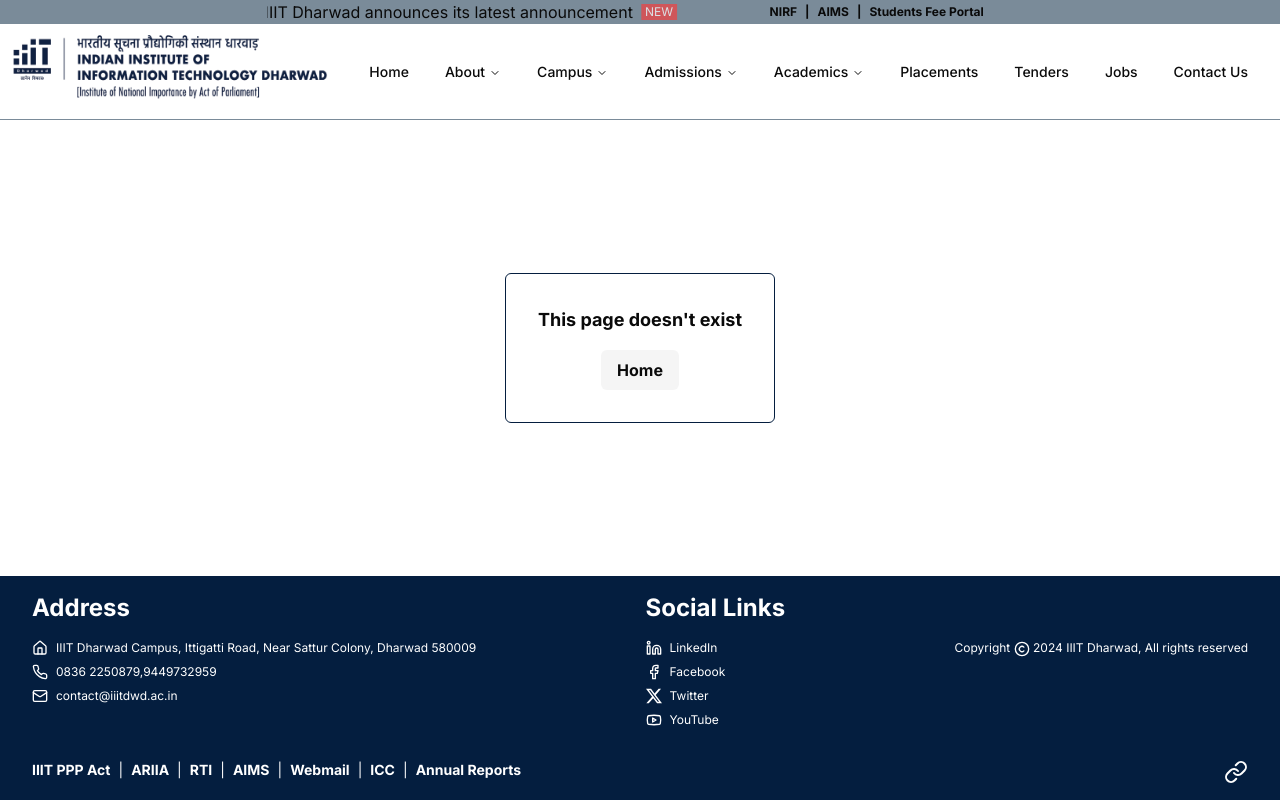
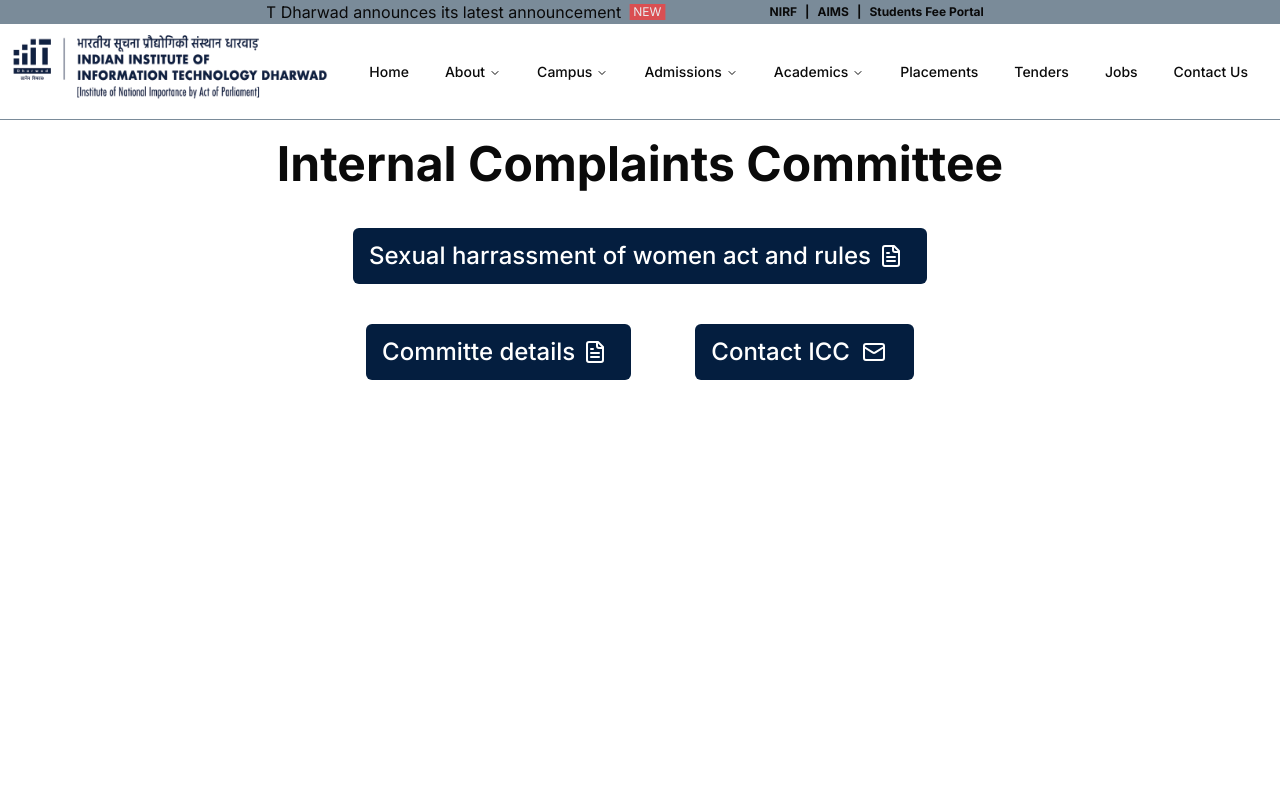
Before and after one commit to Velocity-IIITDWD/iiitdwd.ac.in, a Next.js app: page /icc in a window 1280 px wide. Before the commit this address had no page. Shown: the top 800 px of the page. Built offline with nearby package versions, Linux system fonts and the light colour scheme.

Commit message:
Icc page and nirf titile

```diff
--- /dev/null
+++ b/app/icc/layout.tsx
@@ -0,0 +1,9 @@
+import { Metadata } from 'next';
+
+export default function AcademicsLayout({ children } : { children: React.ReactNode }) {
+  return children;
+}
+
+export const metadata: Metadata = {
+  title: 'Icc',
+};
--- /dev/null
+++ b/app/icc/page.tsx
@@ -0,0 +1,40 @@
+"use client"
+
+
+import React from 'react'
+import { Button } from '@/components/ui/button';
+
+import { FileText, Mail } from 'lucide-react';
+
+const openLink = (url: string) => {
+    window.open(url, '_blank');
+};
+
+
+
+const page = () => {
+    return (
+        <>
+
+
+
+            <div className="cont flex flex-col items-center min-h-[90vh]">
+                <div className="head my-5 font-bold text-center text-2xl md:text-3xl lg:text-5xl">Internal Complaints Committee</div>
+                <Button onClick={() => { openLink("https://iiitdwd.ac.in/docs/sexual-harrassment-of-women-act-and-rules-2013.pdf") }} className=' h-auto text-white text-[11px]  md:text-2xl w-fit my-5 bg-dwd-primary hover:drop-shadow-xl    hover:scale-[1.05] transition' >Sexual harrassment of women act and rules<FileText className='m-2' /></Button>
+                <div className="2btns flex gap-5 md:gap-16">
+                    <Button onClick={() => { openLink("https://iiitdwd.ac.in/docs/Committe-details-for-website.pdf") }} className=' h-auto text-white text-[11px]  md:text-2xl w-max my-5 bg-dwd-primary hover:drop-shadow-xl    hover:scale-[1.05] transition' >Committe details <FileText className='m-2' /></Button>
+                    <Button onClick={() => { openLink("mailto:icc@iiitdwd.ac.in") }} className=' h-auto text-white text-[11px]  md:text-2xl w-max my-5 bg-dwd-primary hover:drop-shadow-xl    hover:scale-[1.05] transition' > Contact ICC <Mail className='my-2 mx-3' /></Button>
+                </div>
+
+
+
+            </div>
+
+
+
+
+        </>
+    )
+}
+
+export default page
--- /dev/null
+++ b/app/nirf/layout.tsx
@@ -0,0 +1,9 @@
+import { Metadata } from 'next';
+
+export default function AcademicsLayout({ children } : { children: React.ReactNode }) {
+  return children;
+}
+
+export const metadata: Metadata = {
+  title: 'NIRF',
+};
```
